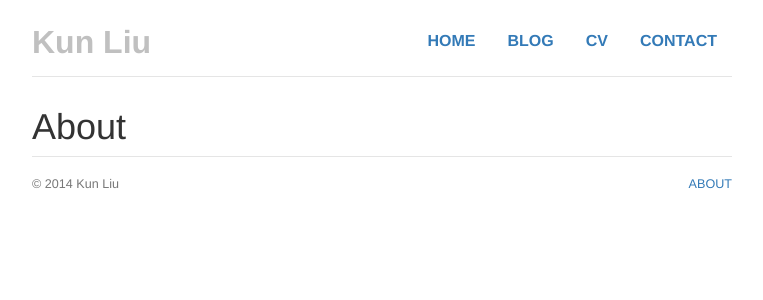
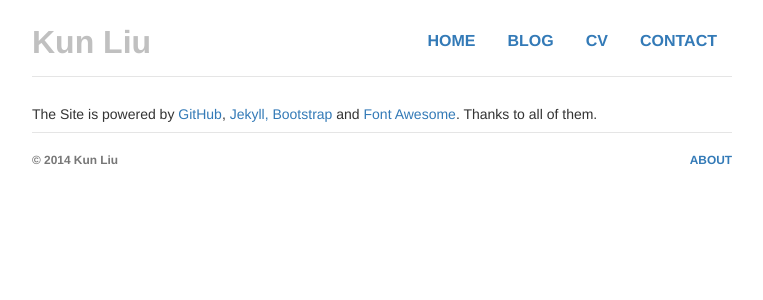
Before and after one commit to kwunlyou/kwunlyou.github.io, a Jekyll site: the page built from about.html, in a window 1280 px wide. Shown: the top 300 px of the page, without its empty margins (258-1021 px from the left). Built offline with Jekyll 4.4.1, drawn with Linux system fonts in a browser that asks for light colours; nearby versions of some CDN libraries.

Commit message:
change about page

```diff
--- a/about.html
+++ b/about.html
@@ -4,4 +4,6 @@ title: about
 permalink: /about/
 ---
 
-<h1>About</h1>
+<div>
+	<h5>The Site is powered by <a href="https://github.com/">GitHub</a>, <a href="http://jekyllrb.com/">Jekyll<a>, <a href="http://getbootstrap.com/">Bootstrap</a> and <a href="http://fortawesome.github.io/Font-Awesome/">Font Awesome</a>. Thanks to all of them.</h5>
+</div>
--- a/assets/css/style.css
+++ b/assets/css/style.css
@@ -2,7 +2,7 @@
 
 .header {padding-bottom: 10px; font-size: 16px; font-weight: bold;}
 a.site-title {text-decoration: none; color: #c0c0c0; font-size: 32px; font-weight: bolder}
-.footer {margin-top: 10px; font-size: 90%}
+.footer {margin-top: 10px; font-size: 85%; font-weight: bold}
 
 div.profile-pic {margin-top: 0px; margin-bottom: 10px;}
 img.img-center {margin: 0 auto;}
```
